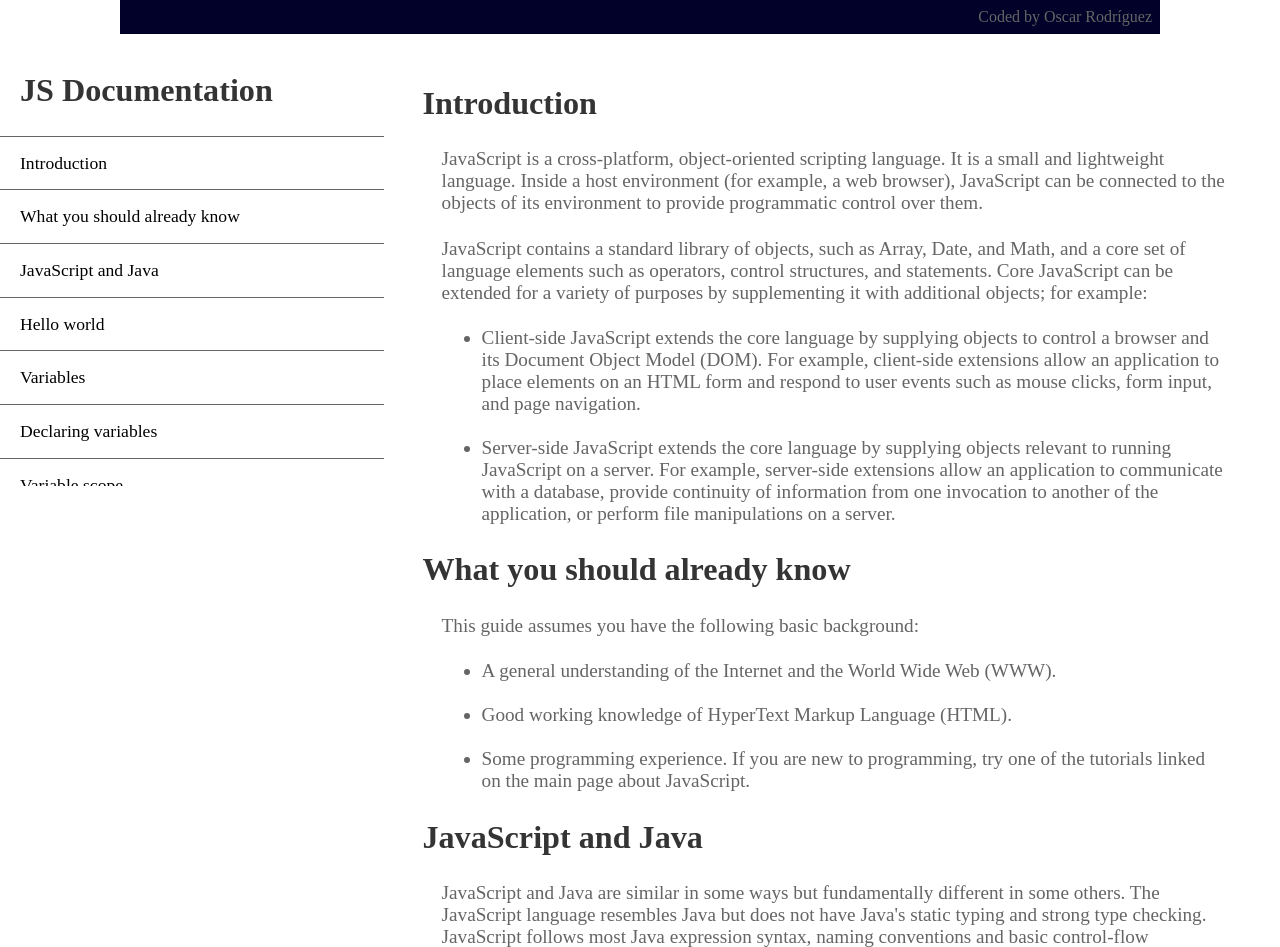
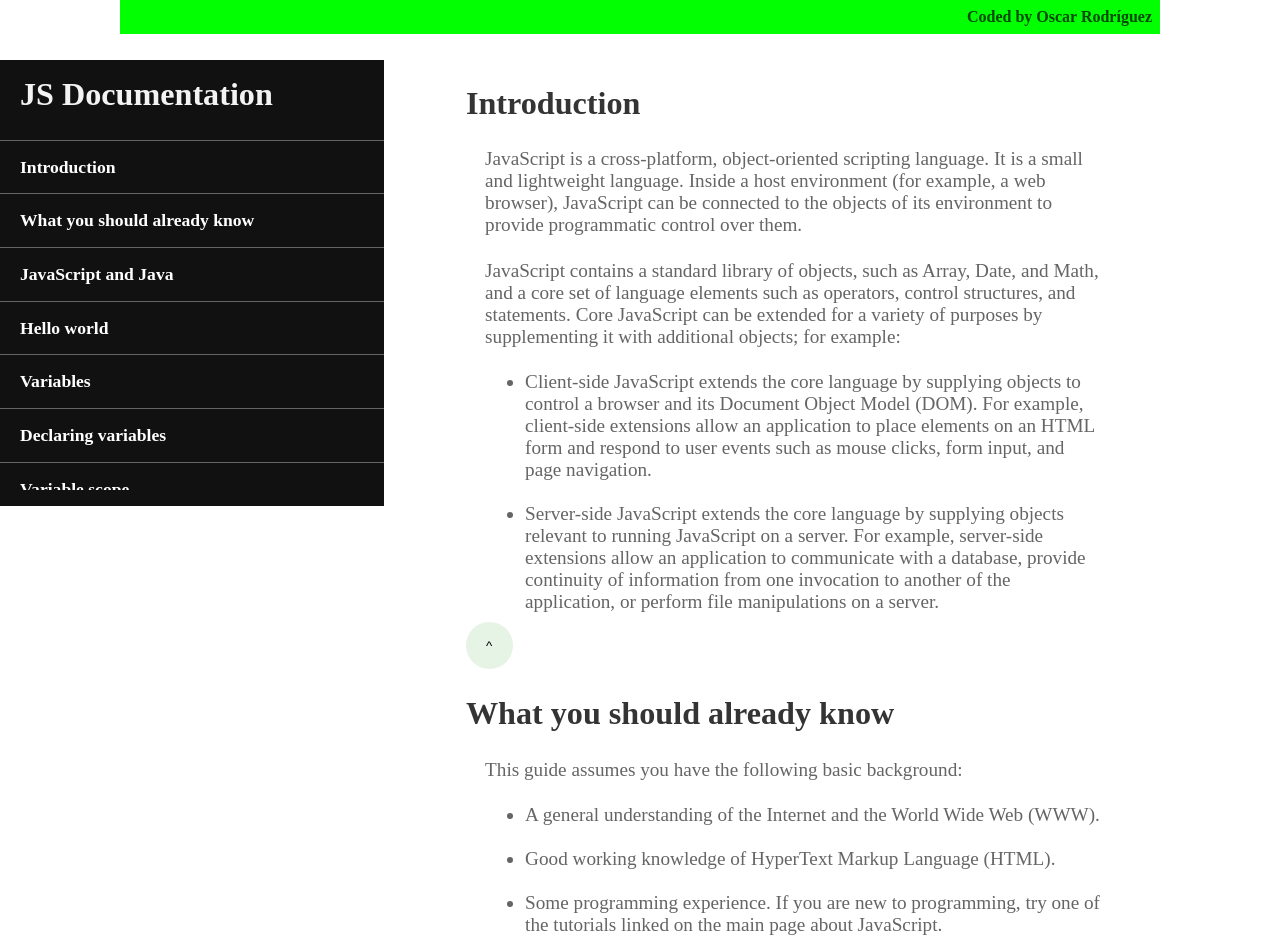
Before and after one commit to RdgzLpz/js-technical-documentation, a website: page index.html in a window 1280 px wide. Shown: the top 947 px of the page. Drawn offline with Linux system fonts and the light colour scheme.

Commit message:
commit for styling

```diff
--- a/index.css
+++ b/index.css
@@ -1,17 +1,25 @@
 body {
     margin: 0;
     color: rgb(102, 101, 101);
+}
+.container {
+    margin: auto;
+    max-width: 1024px;
 }
 #header {
     max-width: 1024px;
     margin: auto;
     display: flex;
-    background: rgb(1, 1, 41);
+    background: rgb(2, 255, 2);
     padding: .5em;
     position: fixed;
     top: 0;
     right: 0;
     left: 0;
+}
+#coder {
+        font-weight: 700;
+        color: rgb(1, 73, 1);
 }
 
 /* Nav-bar */
@@ -19,9 +27,13 @@ h1 {
     font-size: 2.01rem;
     color: rgb(53, 52, 52);
 }
+#nav-bar {
+    background: rgb(17, 17, 17);
+}
 #nav-bar h1 {
     margin-top: .5em;
     padding-left: 20px;
+    color: rgb(243, 243, 243);
 }
 #nav-bar ul {
     padding-left: 0;
@@ -35,14 +47,21 @@ h1 {
 #nav-bar a {
     padding: 20px;
     width: 100%;
+    font-weight: 700;
     text-decoration: none;
-    color: #000;
+    color: #FFF;
 }
 /* information */
 #info ul {
     margin: 1em 2em;
 }
-
+#go-up {
+    border-width: 0;
+    border-radius: 50%;
+    width: 3.5em;
+    height: 3.5em;
+    background: rgb(1, 148, 1, .1);
+}
 @media screen and (min-width:320px) {
     #header {
         justify-content: center;
@@ -53,9 +72,12 @@ h1 {
     }
     .code {
         font-size: .8rem;
+        font-weight: 800;
+        background: rgb(247, 247, 247);
+        color: rgb(6, 6, 138);
     }
     #nav-bar h1 {
-        margin-top: 1.4em;
+        margin-top: 1.1em;
     }
     #nav-bar ul {
         height: 200px;
@@ -83,7 +105,7 @@ h1 {
     }
     #nav-bar {
         position: fixed;
-        top: 7%;
+        top: 7.5%;
         right: 70%;
         left: 0;
     }
--- a/index.html
+++ b/index.html
@@ -4,7 +4,7 @@
     <meta charset="UTF-8">
     <meta name="viewport" content="width=device-width, initial-scale=1.0">
     <meta http-equiv="X-UA-Compatible" content="ie=edge">
-    <meta name="theme-color" content="rgb(1, 1, 41)">
+    <meta name="theme-color" content="rgb(2, 255, 2)">
     <title>Technical Documentation Page</title>
     <link rel="stylesheet" href="index.css">
 </head>
@@ -49,6 +49,9 @@
                         <li>Server-side JavaScript extends the core language by supplying objects relevant to running JavaScript on a server. For example, server-side extensions allow an application to communicate with a database, provide continuity of information from one invocation to another of the application, or perform file manipulations on a server.</li>
                     </ul>
                 </section>
+                <a href="#nav-bar">
+                    <button type="button" id="go-up">^</button>
+                </a>
                 <section id="should-know">
                     <header>
                         <h1>What you should already know</h1>
```
